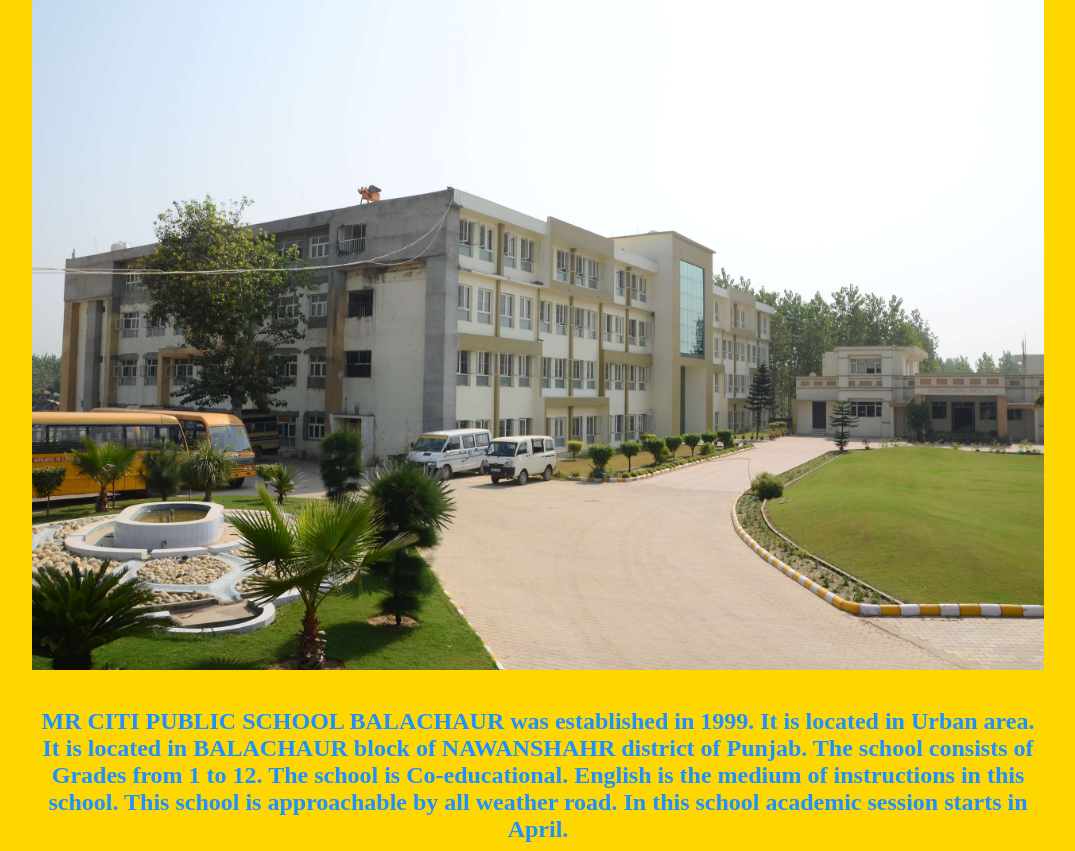
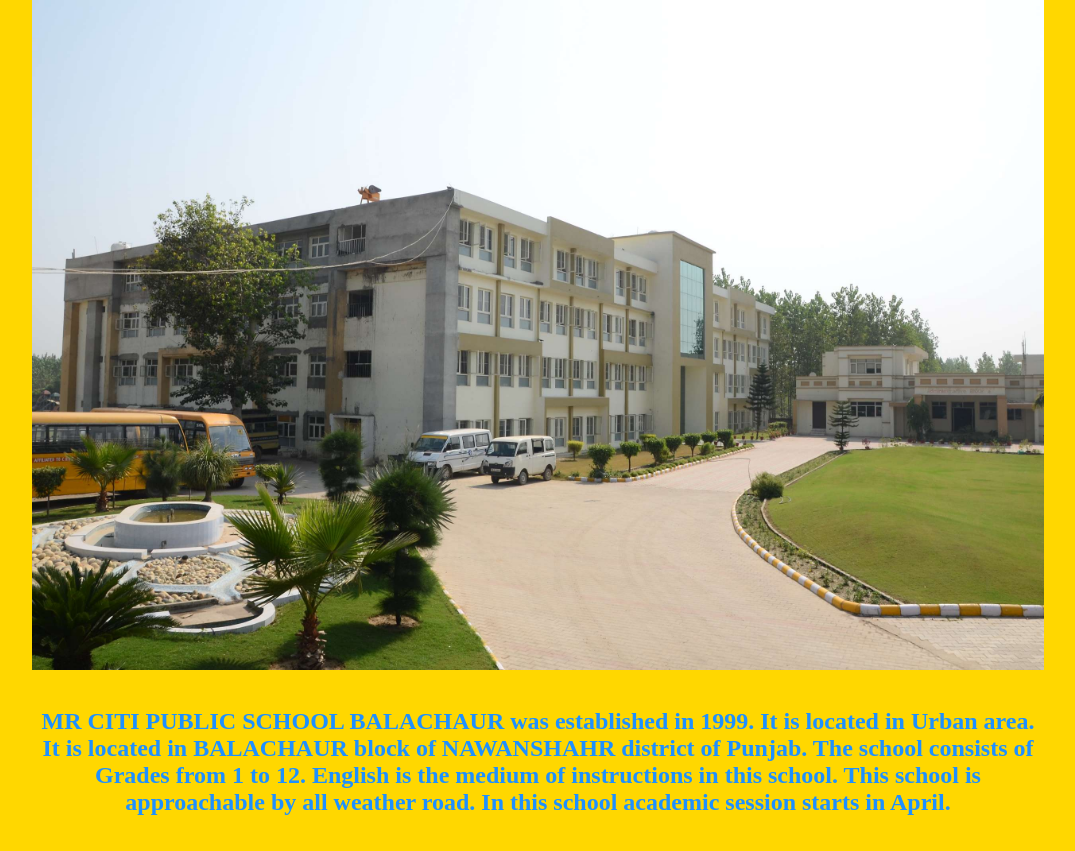
Before and after one commit to dikshasharma16/dikshasharma16, a plain HTML site: page index.html in a window 1280 px wide. Shown: the part 66-917 px from the top of the page, without its empty margins (102-1177 px from the left). Drawn offline with Linux system fonts and the light colour scheme.

Commit message:
final
final

```diff
--- a/index.html
+++ b/index.html
@@ -14,7 +14,7 @@
         <h2 style="margin: 3% 10%">
           MR CITI PUBLIC SCHOOL BALACHAUR was established in 1999. It is located in Urban area. It is
           located in BALACHAUR block of NAWANSHAHR district of Punjab. The
-          school consists of Grades from 1 to 12. The school is Co-educational. English is
+          school consists of Grades from 1 to 12. English is
           the medium of instructions in this school. This school is approachable
           by all weather road. In this school academic session starts in April.
         </h2>
```
